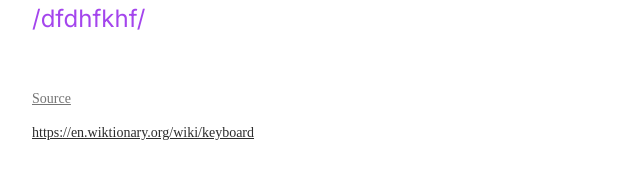
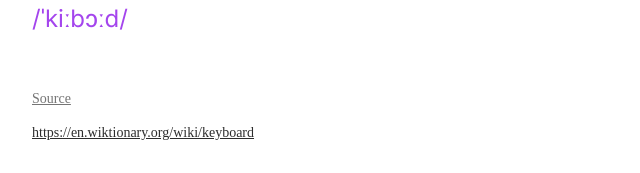
Before and after one commit to uzbALIBEK/Dictionary, a plain HTML site: page index.html in a window 1280 px wide. Shown: the part 309-482 px from the top of the page, 240-880 px from the left. Drawn offline with Linux system fonts and the light colour scheme.

Commit message:
Update index.html

```diff
--- a/index.html
+++ b/index.html
@@ -41,7 +41,7 @@
         <div class="pleyr">
           <div class="pley umumiy">
             <h1>keyboard</h1>
-            <p>/dfdhfkhf/</p>
+            <p>/ˈkiːbɔːd/</p>
           </div>
           <img src="./img/Group 4.png" alt="" />
           <audio>
```
